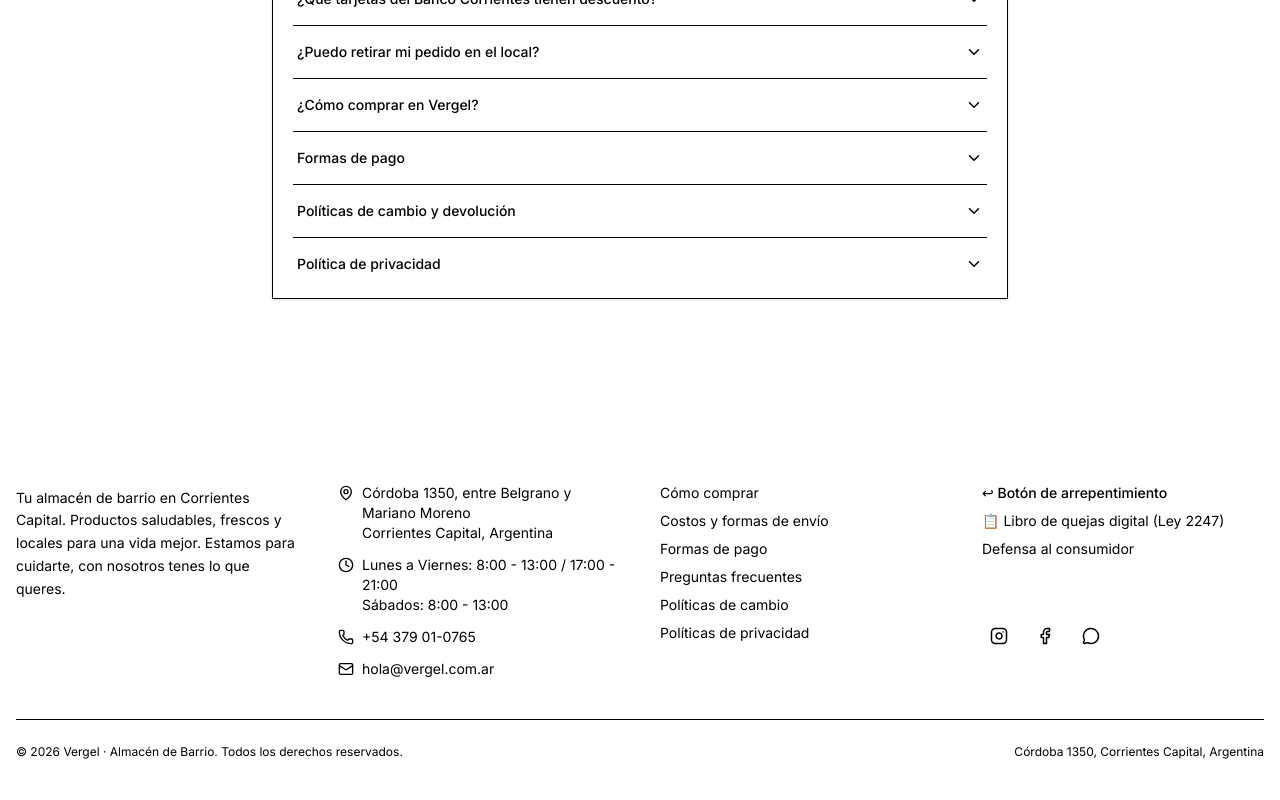
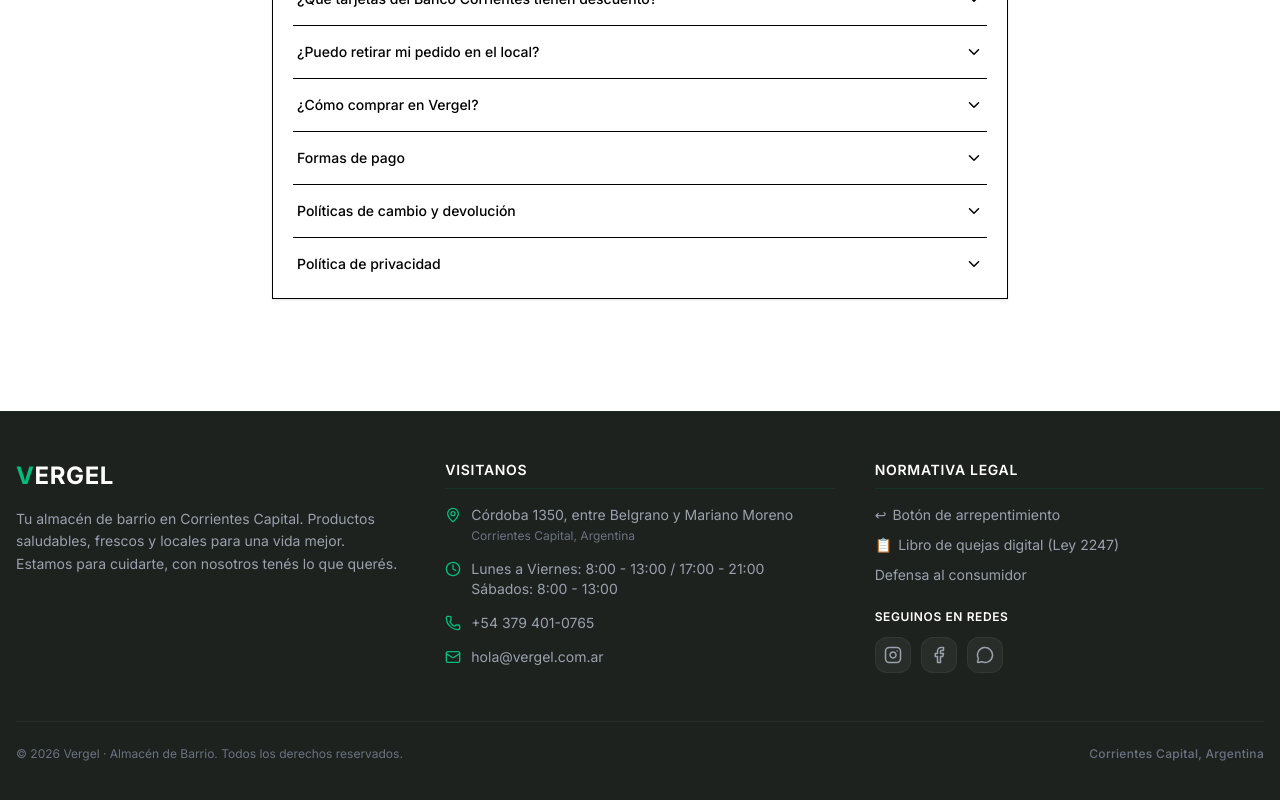
Before and after one commit to Gustavo-Gabutti/vergel-web, a Next.js app: page / in a window 1280 px wide. Shown: the part 2785-3585 px from the top of the page. Built offline with nearby package versions, Linux system fonts and the light colour scheme.

Commit message:
Fix: Renderizado de imágenes, tags dinámicos y bloqueo de scroll en ProductDetailModal

```diff
--- a/components/Footer.tsx
+++ b/components/Footer.tsx
@@ -2,72 +2,79 @@ import { MapPin, Clock, Phone, Mail, Instagram, Facebook, MessageCircle } from "
 
 export default function Footer() {
   return (
-    <footer className="bg-vergel-charcoal text-vergel-gray-softer mt-12">
+    <footer className="bg-[#1E221E] text-gray-300 mt-16 border-t border-emerald-900/20">
       <div className="max-w-7xl mx-auto px-4 py-12">
-        <div className="grid grid-cols-1 sm:grid-cols-2 lg:grid-cols-4 gap-10">
+        {/* Cambiado a un sistema de 3 columnas más equilibrado */}
+        <div className="grid grid-cols-1 md:grid-cols-3 gap-10">
 
-          {/* Columna 1: Info */}
-          <div>
-            <h3 className="font-display font-bold text-xl text-white mb-4">
-              <span className="text-vergel-sage">V</span>ERGEL
-            </h3>
-            <p className="text-sm leading-relaxed">
-              Tu almacén de barrio en Corrientes Capital. Productos saludables,
-              frescos y locales para una vida mejor. Estamos para cuidarte, con nosotros tenes lo que queres.
-            </p>
+          {/* Columna 1: Info e Identidad */}
+          <div className="flex flex-col justify-between">
+            <div>
+              <h3 className="font-sans font-bold text-2xl text-white tracking-wide mb-4">
+                <span className="text-emerald-500">V</span>ERGEL
+              </h3>
+              <p className="text-sm leading-relaxed text-gray-400">
+                Tu almacén de barrio en Corrientes Capital. Productos saludables,
+                frescos y locales para una vida mejor. Estamos para cuidarte, con nosotros tenés lo que querés.
+              </p>
+            </div>
           </div>
 
-          {/* Columna 2: Ubicación */}
+          {/* Columna 2: Ubicación y Contacto Directo */}
           <div>
-            <h4 className="font-semibold text-white mb-4">Visitanos</h4>
-            <ul className="space-y-3 text-sm">
-              <li className="flex items-start gap-2">
-                <MapPin size={16} className="text-vergel-sage mt-0.5 flex-shrink-0" />
-                <span>Córdoba 1350, entre Belgrano y Mariano Moreno<br />Corrientes Capital, Argentina</span>
+            <h4 className="font-semibold text-white mb-4 border-b border-emerald-800/30 pb-2 text-sm uppercase tracking-wider">
+              Visitanos
+            </h4>
+            <ul className="space-y-3.5 text-sm">
+              <li className="flex items-start gap-2.5">
+                <MapPin size={16} className="text-emerald-500 mt-0.5 flex-shrink-0" />
+                <span className="text-gray-400">
+                  Córdoba 1350, entre Belgrano y Mariano Moreno<br />
+                  <span className="text-xs text-gray-500">Corrientes Capital, Argentina</span>
+                </span>
               </li>
-              <li className="flex items-start gap-2">
-                <Clock size={16} className="text-vergel-sage mt-0.5 flex-shrink-0" />
-                <span>Lunes a Viernes: 8:00 - 13:00 / 17:00 - 21:00<br />Sábados: 8:00 - 13:00</span>
+              <li className="flex items-start gap-2.5">
+                <Clock size={16} className="text-emerald-500 mt-0.5 flex-shrink-0" />
+                <span className="text-gray-400">
+                  Lunes a Viernes: 8:00 - 13:00 / 17:00 - 21:00<br />
+                  Sábados: 8:00 - 13:00
+                </span>
               </li>
-              <li className="flex items-start gap-2">
-                <Phone size={16} className="text-vergel-sage mt-0.5 flex-shrink-0" />
-                <span>+54 379 01-0765</span>
+              <li className="flex items-start gap-2.5">
+                <Phone size={16} className="text-emerald-500 mt-0.5 flex-shrink-0" />
+                <a href="tel:+543794010765" className="text-gray-400 hover:text-emerald-400 transition-colors">
+                  +54 379 401-0765
+                </a>
               </li>
-              <li className="flex items-start gap-2">
-                <Mail size={16} className="text-vergel-sage mt-0.5 flex-shrink-0" />
-                <span>hola@vergel.com.ar</span>
+              <li className="flex items-start gap-2.5">
+                <Mail size={16} className="text-emerald-500 mt-0.5 flex-shrink-0" />
+                <a href="mailto:hola@vergel.com.ar" className="text-gray-400 hover:text-emerald-400 transition-colors">
+                  hola@vergel.com.ar
+                </a>
               </li>
             </ul>
           </div>
 
-          {/* Columna 3: Links legales */}
+          {/* Columna 3: Legal Argentina + Redes */}
           <div>
-            <h4 className="font-semibold text-white mb-4">Información</h4>
-            <ul className="space-y-2 text-sm">
-              <li><a href="#" className="hover:text-vergel-sage transition-colors">Cómo comprar</a></li>
-              <li><a href="#" className="hover:text-vergel-sage transition-colors">Costos y formas de envío</a></li>
-              <li><a href="#" className="hover:text-vergel-sage transition-colors">Formas de pago</a></li>
-              <li><a href="#" className="hover:text-vergel-sage transition-colors">Preguntas frecuentes</a></li>
-              <li><a href="#" className="hover:text-vergel-sage transition-colors">Políticas de cambio</a></li>
-              <li><a href="#" className="hover:text-vergel-sage transition-colors">Políticas de privacidad</a></li>
-            </ul>
-          </div>
-
-          {/* Columna 4: Legal Argentina + Redes */}
-          <div>
-            <h4 className="font-semibold text-white mb-4">Legal</h4>
-            <ul className="space-y-2 text-sm">
+            <h4 className="font-semibold text-white mb-4 border-b border-emerald-800/30 pb-2 text-sm uppercase tracking-wider">
+              Normativa Legal
+            </h4>
+            <ul className="space-y-2.5 text-sm mb-6">
               <li>
                 <a
                   href="#"
-                  className="hover:text-vergel-sage transition-colors font-medium text-vergel-warm-light"
+                  className="text-gray-400 hover:text-emerald-400 transition-colors flex items-center gap-1.5"
                 >
-                  ↩ Botón de arrepentimiento
+                  <span>↩</span> Botón de arrepentimiento
                 </a>
               </li>
               <li>
-                <a href="#" className="hover:text-vergel-sage transition-colors">
-                  📋 Libro de quejas digital (Ley 2247)
+                <a
+                  href="#"
+                  className="text-gray-400 hover:text-emerald-400 transition-colors flex items-center gap-1.5"
+                >
+                  <span>📋</span> Libro de quejas digital (Ley 2247)
                 </a>
               </li>
               <li>
@@ -75,21 +82,23 @@ export default function Footer() {
                   href="https://www.argentina.gob.ar/produccion/defensadelconsumidor"
                   target="_blank"
                   rel="noopener noreferrer"
-                  className="hover:text-vergel-sage transition-colors"
+                  className="text-gray-400 hover:text-emerald-400 transition-colors"
                 >
                   Defensa al consumidor
                 </a>
               </li>
             </ul>
 
-            {/* Redes */}
-            <h4 className="font-semibold text-white mt-6 mb-3">Seguinos</h4>
-            <div className="flex gap-3">
+            {/* Redes Sociales Estilizadas */}
+            <h4 className="font-semibold text-white text-xs uppercase tracking-wider mb-3">
+              Seguinos en redes
+            </h4>
+            <div className="flex gap-2.5">
               <a
                 href="https://instagram.com/vergel.almacen"
                 target="_blank"
                 rel="noopener noreferrer"
-                className="p-2 bg-vergel-gray/20 rounded-vergel hover:bg-vergel-sage/30 transition-colors"
+                className="p-2 bg-white/5 hover:bg-emerald-500/20 text-gray-400 hover:text-emerald-400 rounded-xl transition-all border border-white/5"
                 aria-label="Instagram"
               >
                 <Instagram size={18} />
@@ -98,16 +107,16 @@ export default function Footer() {
                 href="#"
                 target="_blank"
                 rel="noopener noreferrer"
-                className="p-2 bg-vergel-gray/20 rounded-vergel hover:bg-vergel-sage/30 transition-colors"
+                className="p-2 bg-white/5 hover:bg-emerald-500/20 text-gray-400 hover:text-emerald-400 rounded-xl transition-all border border-white/5"
                 aria-label="Facebook"
               >
                 <Facebook size={18} />
               </a>
               <a
-                href="https://wa.me/54379401-0765"
+                href="https://wa.me/543794010765"
                 target="_blank"
                 rel="noopener noreferrer"
-                className="p-2 bg-vergel-gray/20 rounded-vergel hover:bg-vergel-sage/30 transition-colors"
+                className="p-2 bg-white/5 hover:bg-emerald-500/20 text-gray-400 hover:text-emerald-400 rounded-xl transition-all border border-white/5"
                 aria-label="WhatsApp"
               >
                 <MessageCircle size={18} />
@@ -116,11 +125,10 @@ export default function Footer() {
           </div>
         </div>
 
-        {/* Bottom bar */}
-        <div className="border-t border-vergel-gray/20 mt-10 pt-6 flex flex-col sm:flex-row
-                        items-center justify-between gap-3 text-xs text-vergel-gray-light">
+        {/* Barra de cierre inferior */}
+        <div className="border-t border-white/5 mt-12 pt-6 flex flex-col sm:flex-row items-center justify-between gap-3 text-xs text-gray-500">
           <p>© {new Date().getFullYear()} Vergel · Almacén de Barrio. Todos los derechos reservados.</p>
-          <p>Córdoba 1350, Corrientes Capital, Argentina</p>
+          <p className="font-medium tracking-wide">Corrientes Capital, Argentina</p>
         </div>
       </div>
     </footer>
```
